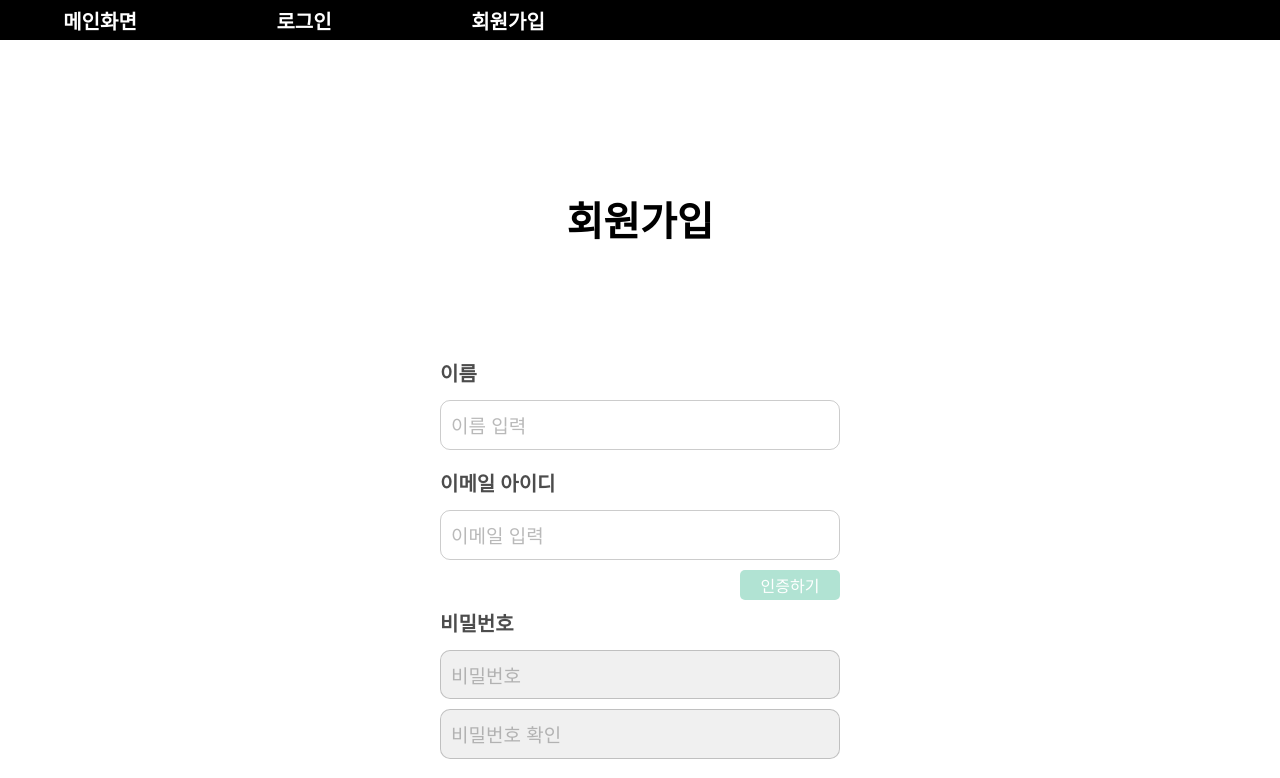
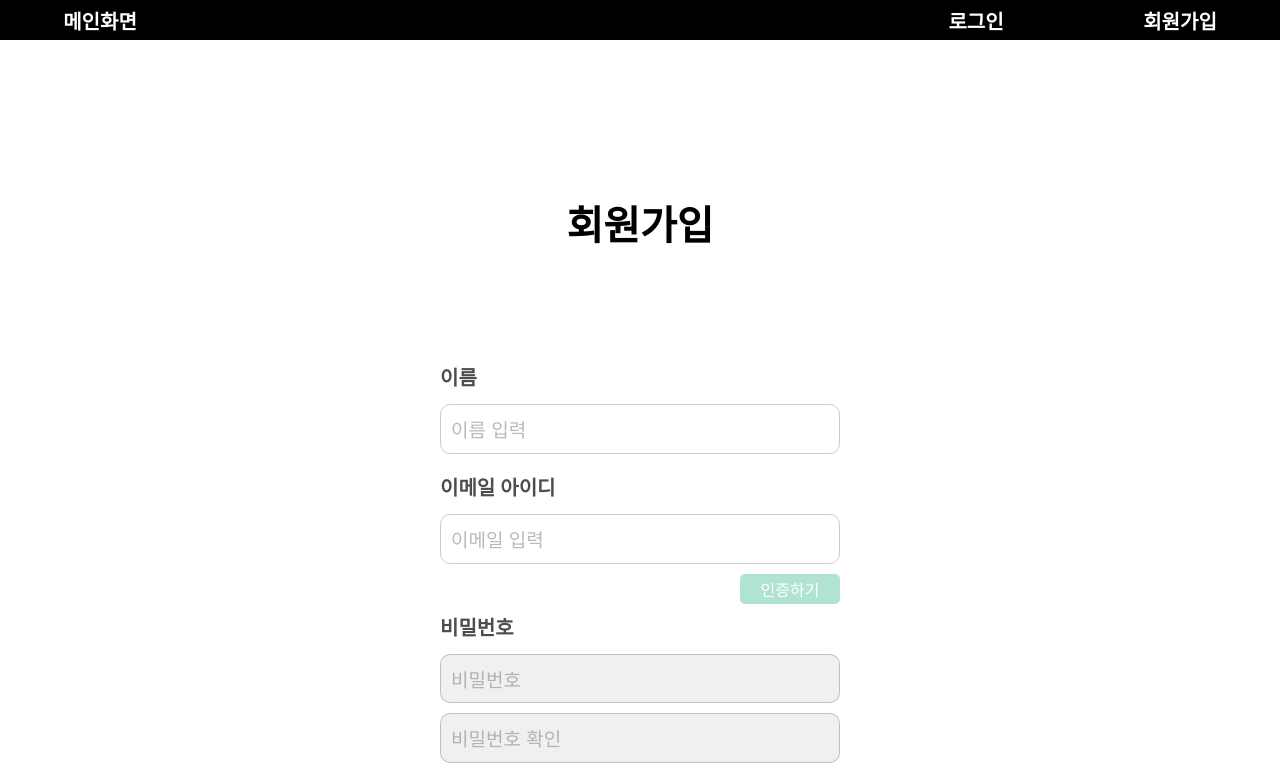
Before and after one commit to sunyoring/JavaScript-basic, a plain HTML site: page WEB/Join/Join.html in a window 1280 px wide. Shown: the top 778 px of the page. Drawn offline with nearby package versions, Linux system fonts and the light colour scheme.

Commit message:
menubar.css

```diff
--- a/WEB/Join/Join.html
+++ b/WEB/Join/Join.html
@@ -8,6 +8,7 @@
     <link href="https://fonts.googleapis.com/css2?family=Rajdhani:wght@500&display=swap" rel="stylesheet">
     <script src="https://ajax.googleapis.com/ajax/libs/jquery/3.6.0/jquery.min.js"></script>
     <script src="https://maxcdn.bootstrapcdn.com/bootstrap/4.5.2/js/bootstrap.min.js"></script>
+    <link href="menubar.css" rel="stylesheet">
 
 
     <style>
@@ -17,24 +18,7 @@
             box-sizing: border-box;
         }
 
-        .menu-bar{
-            width: 100%;
-            height: 40px;
-            background: black;
 
-        }
-        .menu-bar button{
-            border: none;
-            width: 200px;
-            height: 100%;
-            background-color:rgba(0, 0, 0, 0);
-            color: white;
-            font-size: 20px;
-            font-weight: 600;
-        }
-        .menu-bar button:hover{
-            cursor: pointer;
-        }
         .join-form{
             font-family: 'Rajdhani','sans-serif';
             /* 하나의 플렉스 아이템이 자신의 컨테이너가 차지하는 공간에 맞추기 위해 크기를 키우거나 줄이는 방법을 설정하는 속성*/
@@ -133,9 +117,14 @@
 <body>
 
     <section class="menu-bar">
-        <button>메인화면</button>
-        <button>로그인</button>
-        <button>회원가입</button>
+        <section id="main">
+            <button>메인화면</button>
+        </section>
+        <section id="usermenu">
+            <button>로그인</button>
+            <button>회원가입</button>
+        </section>
+
     </section>
 
     <section class="join-form" >
--- /dev/null
+++ b/WEB/Join/menubar.css
@@ -0,0 +1,28 @@
+.menu-bar{
+    width: 100%;
+    height: 40px;
+    background: black;
+    display: inline-block;
+}
+.menu-bar section{
+    display: inline-block;
+    float: left;
+    width: 50%;
+    height: 100%;
+}
+#usermenu{
+    text-align: right;
+}
+
+.menu-bar button{
+    border: none;
+    width: 200px;
+    height: 100%;
+    background-color:rgba(0, 0, 0, 0);
+    color: white;
+    font-size: 20px;
+    font-weight: 600;
+}
+.menu-bar button:hover{
+    cursor: pointer;
+}
```
